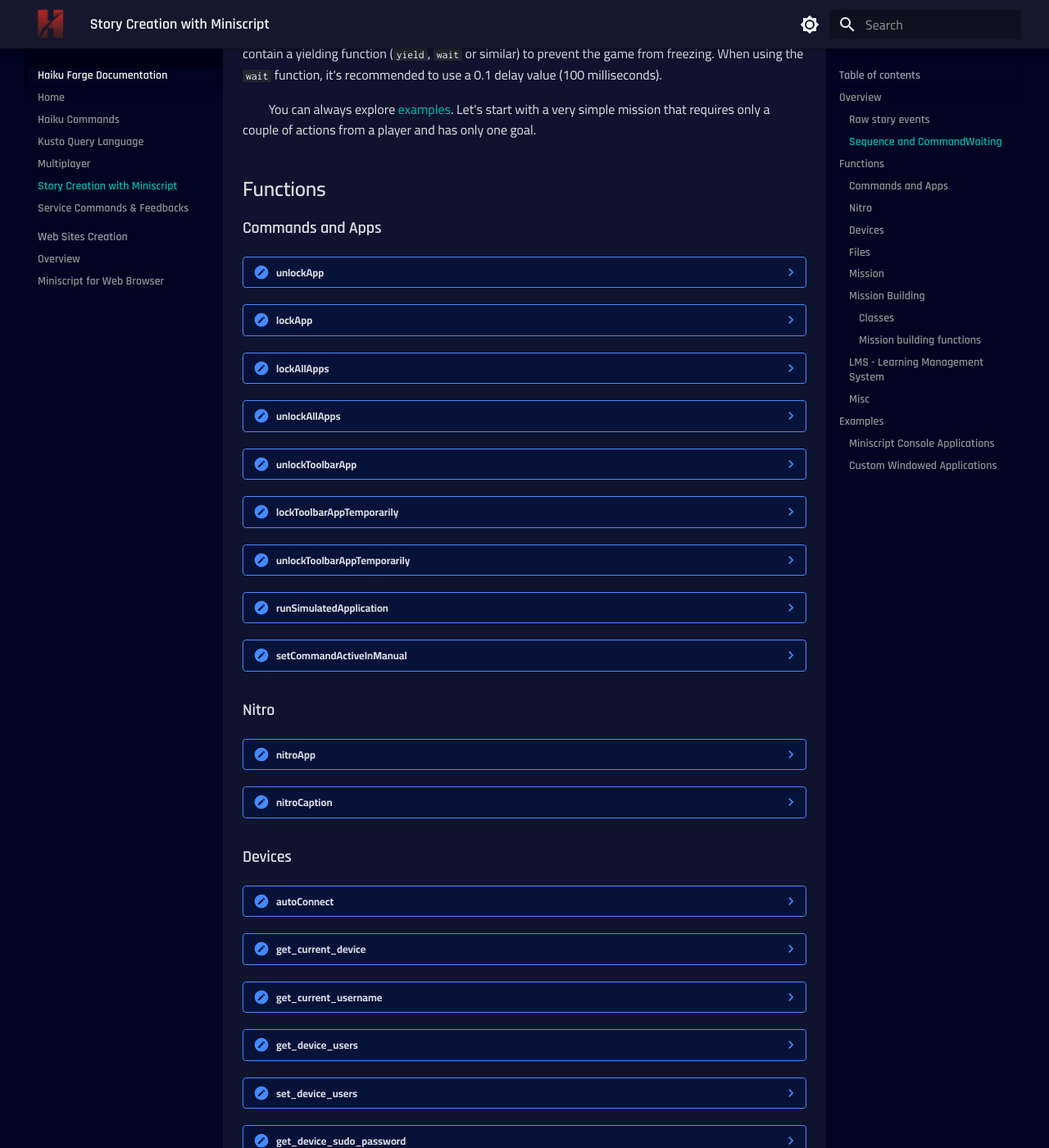
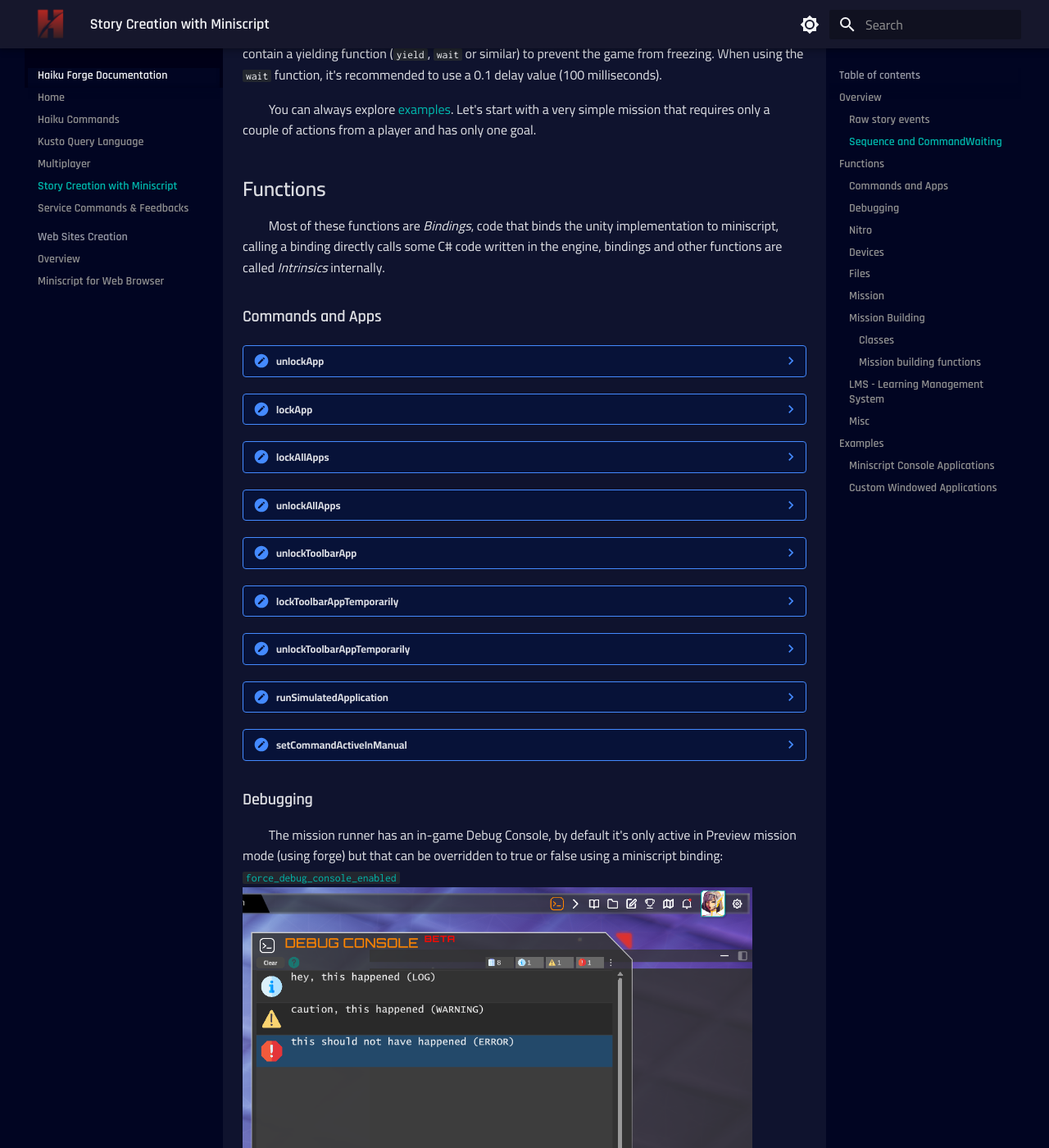
Before and after one commit to haiku-inc/HaikuForgeDocumentation, an MkDocs documentation site: the page built from docs/story-creation-with-miniscript.md, in a window 1280 px wide and 1400 px high, scrolled down 1852 px. Shown: the whole window at 82% size. Built offline with MkDocs 1.6.1 and Material for MkDocs 9.7.7, drawn with Linux system fonts in a browser that asks for light colours; some of the changed text lies outside the part shown.

Commit message:
Updated examples, including debug console information, dbglog, dbgwarn, dbgerror

````diff
--- a/docs/story-creation-with-miniscript.md
+++ b/docs/story-creation-with-miniscript.md
@@ -25,19 +25,26 @@
     ```jsx
     mission = {}
     mission.running = true
-    // calling mission.running = false anywhere ends the mission
+    // calling `mission.running = false` anywhere ends the mission
 
     wait(nitroApp("Rascal", "Please type 'echo complete' to complete the mission"))
 
     on_story_event = function(command, device, arguments)
-        if command == "echo" then
-            if arguments[0] == "complete" then
+        // check for mission progress and steps here
+
+        if command == "echo" and arguments.len > 0 then
+            first_arg = arguments[0]
+            if first_arg == "complete" then
                 setGoalAsCompleted("Complete the mission")
 
                 mission.running = false
                 wait(nitroApp("Rascal", "Congratulations, you have completed the mission"))
+                return
             end if
         end if
+
+        wait(nitroApp("Rascal", "Wrong... you should have written ""echo complete"", not " + command + " " + arguments))
+
     end function
 
     _command_queue = []
@@ -92,6 +99,9 @@
 You can always explore [examples](story-creation-with-miniscript.md#Examples). Let's start with a very simple mission that requires only a couple of actions from a player and has only one goal.
 
 ## Functions
+
+&nbsp;&nbsp;&nbsp;&nbsp;&nbsp;&nbsp;&nbsp;&nbsp;
+Most of these functions are *Bindings*, code that binds the unity implementation to miniscript, calling a binding directly calls some C# code written in the engine, bindings and other functions are called *Intrinsics* internally.
 
 ### Commands and Apps
 
@@ -238,6 +248,47 @@
     ```lua
     setCommandActiveInManual("nmap")
     ```
+### Debugging
+&nbsp;&nbsp;&nbsp;&nbsp;&nbsp;&nbsp;&nbsp;&nbsp;
+The mission runner has an in-game Debug Console, by default it's only active in Preview mission mode (using forge) but that can be overridden to true or false using a miniscript binding: [`force_debug_console_enabled`](story-creation-with-miniscript.md#force_debug_console_enabled)
+![in-game-console.png](story-creation-with-miniscript/cons.png)
+
+<div id="force_debug_console_enabled"></div>
+??? note "force_debug_console_enabled"
+    Enables or disables the in-game debug console, by default it's turned on for preview missions and off for published and base missions
+
+    **Examples**
+    ```jsx
+    // enables in-game console in a published mission
+    force_debug_console_enabled()
+    // or
+    force_debug_console_enabled(true)
+    ```
+
+    ```jsx
+    // disables in-game console in a preview mission
+    force_debug_console_enabled(false)
+    ```
+
+Logging into the console:
+
+??? note "dbglog"
+    Logs an "info" message into the in-game debug console
+    ```jsx
+    dbglog("hey, this happened (LOG)")
+    ```
+
+??? note "dbgwarn"
+    Logs a "warning" message into the in-game debug console
+    ```jsx
+    dbgwarn("caution, this happened (WARNING)")
+    ```
+
+??? note "dbgerror"
+    Logs an "error" message into the in-game debug console
+    ```jsx
+    dbgerror("this should not have happened (ERROR)")
+    ```
 
 ### Nitro
 
@@ -789,6 +840,8 @@
 
 
 ### Mission Building
+&nbsp;&nbsp;&nbsp;&nbsp;&nbsp;&nbsp;&nbsp;&nbsp;
+These are all implemented in miniscript, prepended to all mission scripts before they run (link here) (StoryMiniscriptInclude.ms),
 
 #### Classes
 
````
Also changed, not shown: docs/story-creation-with-miniscript/cons.png (added).
